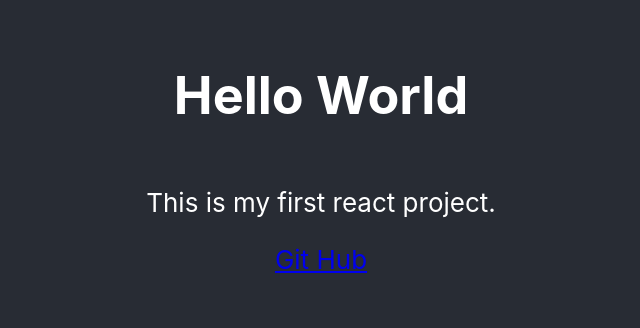
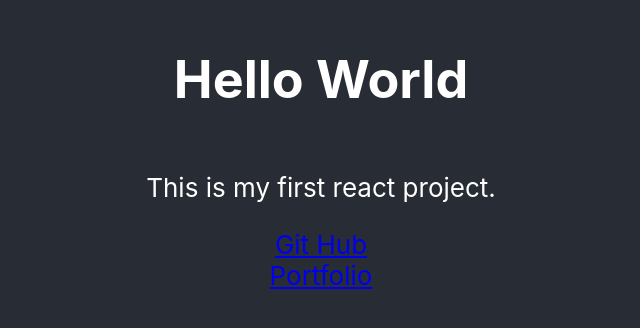
Before and after one commit to Damianpad/react-daily, a React (Create React App) app: page / in a window 1280 px wide. Shown: the part 248-576 px from the top of the page, without its empty margins (319-959 px from the left). Built offline with nearby package versions, Linux system fonts and the light colour scheme.

Commit message:
adding portfolio component

```diff
--- a/src/App.js
+++ b/src/App.js
@@ -8,6 +8,7 @@ function App() {
         <h1>Hello World</h1>
         <p>This is my first react project.</p>
         <a href='https://github.com/Damianpad'>Git Hub</a>
+        <a href='./portfolio.js'>Portfolio</a>
       </header>
     </div>
   );
--- a/src/index.js
+++ b/src/index.js
@@ -2,12 +2,14 @@ import React from 'react';
 import ReactDOM from 'react-dom/client';
 import './index.css';
 import App from './App';
+import Portfolio from './portfolio'
 import reportWebVitals from './reportWebVitals';
 
 const root = ReactDOM.createRoot(document.getElementById('root'));
 root.render(
   <React.StrictMode>
     <App />
+    <Portfolio />
   </React.StrictMode>
 );
 
--- /dev/null
+++ b/src/portfolio.js
@@ -0,0 +1,7 @@
+import './App.css';
+
+function Portfolio() {
+<h1>Damian Padilla</h1>
+}
+
+export default Portfolio;
```
